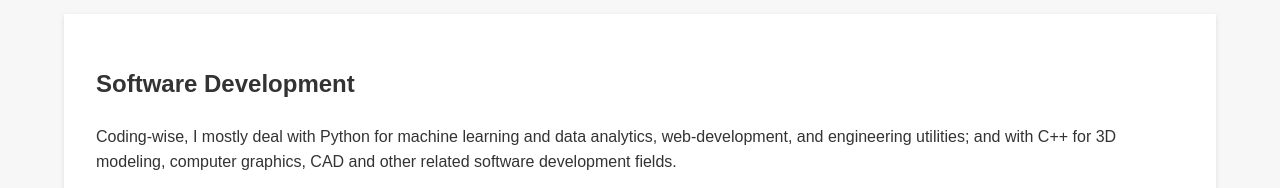
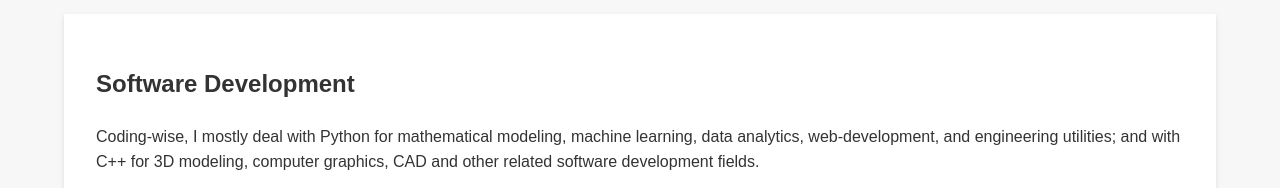
Before and after one commit to jalovisko/letovnn, a plain HTML site: page index.html in a window 1280 px wide. Shown: the part 3657-3845 px from the top of the page. Drawn offline with Linux system fonts and the light colour scheme.

Commit message:
math modeling

```diff
--- a/index.html
+++ b/index.html
@@ -277,7 +277,7 @@
   <section id="software">
     <h2>Software Development</h2>
     <p>
-      Coding-wise, I mostly deal with Python for machine learning and data analytics, web-development, and engineering utilities; and with C++ for 3D modeling, computer graphics, CAD and other related software development fields.
+      Coding-wise, I mostly deal with Python for mathematical modeling, machine learning, data analytics, web-development, and engineering utilities; and with C++ for 3D modeling, computer graphics, CAD and other related software development fields.
     </p>
     <p>
       You can explore my <a href="https://github.com/jalovisko" target="_blank" rel="noopener noreferrer" title="GitHub">
```
